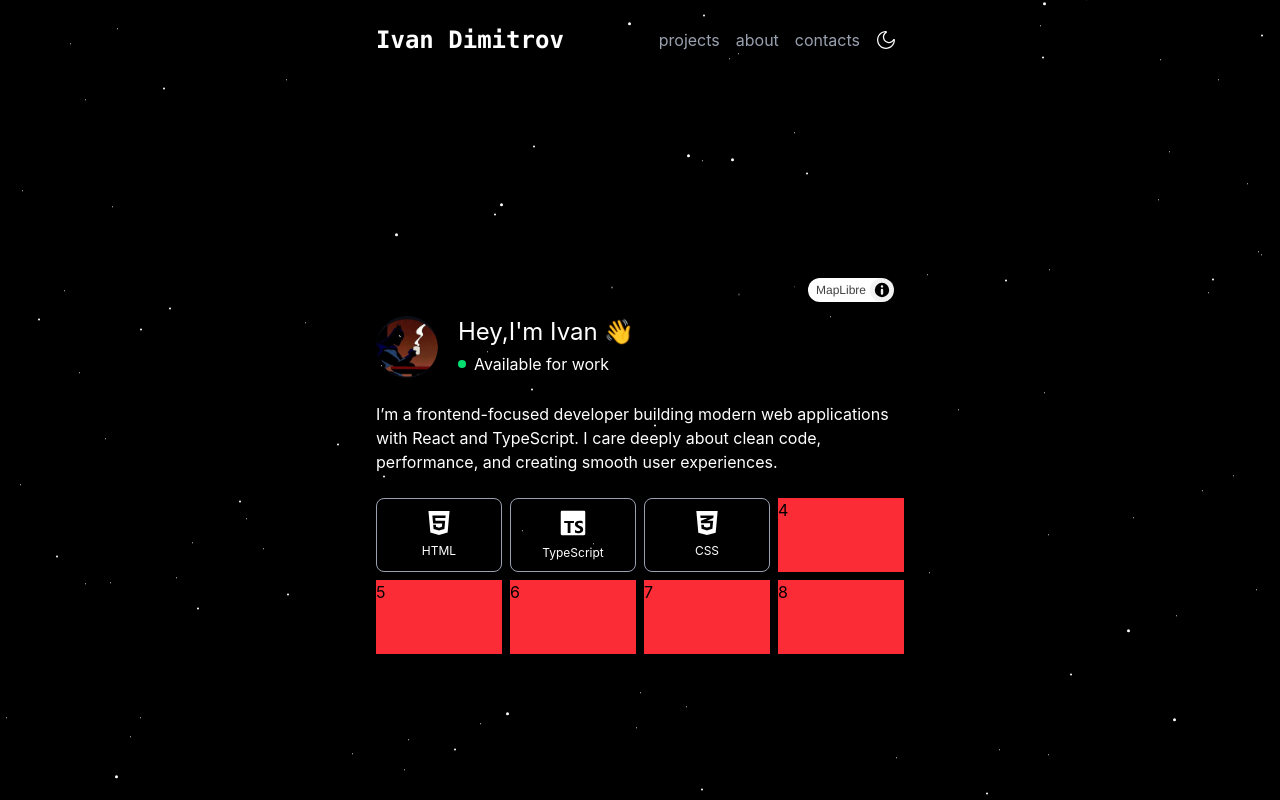
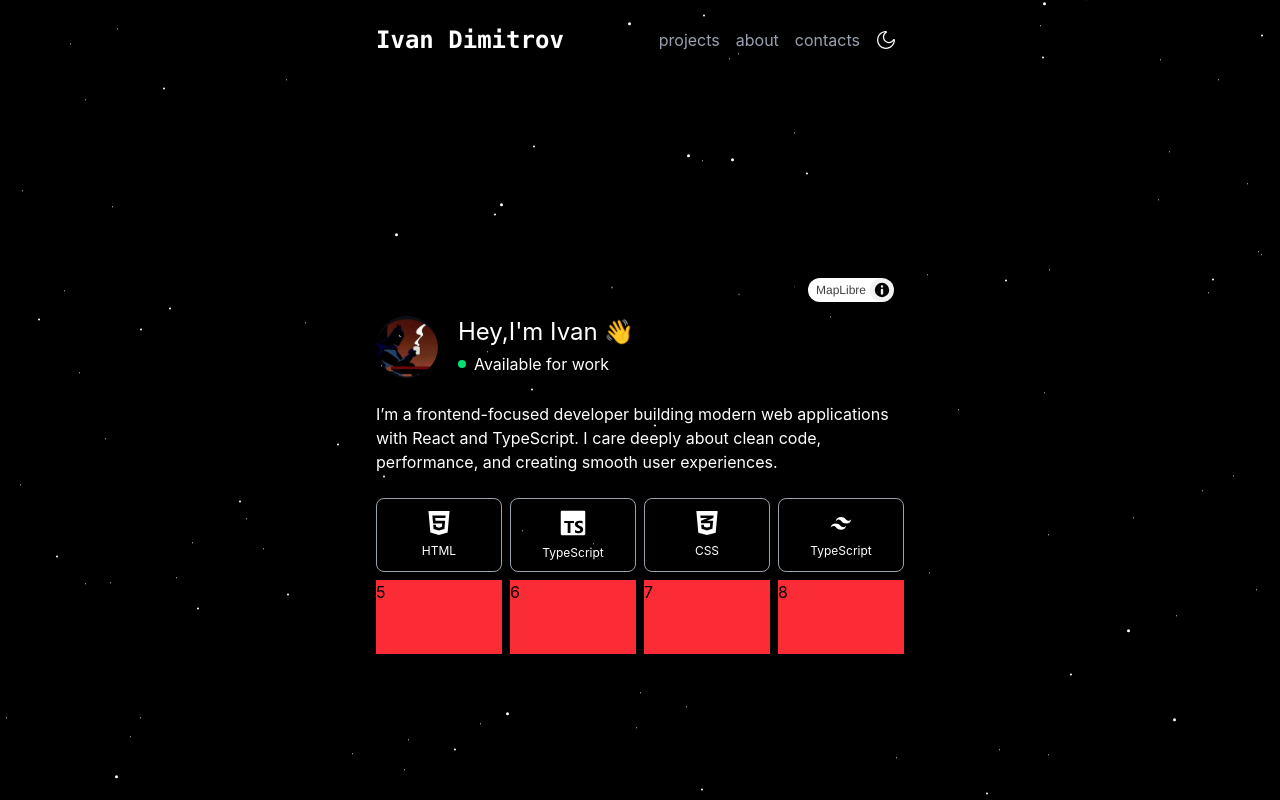
Before and after one commit to Durotaren/portfolio, a React (Vite) app: page / in a window 1280 px wide. Built offline with nearby package versions, Linux system fonts and the light colour scheme; no server answers.

Commit message:
Develop the TailwindIcon component

```diff
--- a/src/components/Skills.tsx
+++ b/src/components/Skills.tsx
@@ -1,6 +1,7 @@
 import HtmlIcon from './icons/HtmlIcon';
 import TypeScriptIcon from './icons/TypeScript';
 import CssIcon from './icons/CssIcon';
+import TailwindIcon from './icons/TailwindIcon';
 
 export default function Skills() {
   return (
@@ -8,7 +9,7 @@ export default function Skills() {
       <HtmlIcon />
       <TypeScriptIcon />
       <CssIcon />
-      <div className="w-full h-full bg-red-500">4</div>
+      <TailwindIcon />
       <div className="w-full h-full bg-red-500">5</div>
       <div className="w-full h-full bg-red-500">6</div>
       <div className="w-full h-full bg-red-500">7</div>
--- /dev/null
+++ b/src/components/icons/TailwindIcon.tsx
@@ -0,0 +1,36 @@
+export default function TailwindIcon() {
+  return (
+    <div className="w-full h-full rounded-lg group flex flex-col gap-2 items-center justify-center border border-gray-400">
+      <svg
+        className="w-6 h-6 text-white group-hover:text-blue-600 transition-transform duration-300 group-hover:-translate-y-1"
+        viewBox="0 0 32 32"
+        xmlns="http://www.w3.org/2000/svg"
+        fill="#ffffff"
+      >
+        <g id="SVGRepo_bgCarrier" stroke-width="0"></g>
+        <g
+          id="SVGRepo_tracerCarrier"
+          stroke-linecap="round"
+          stroke-linejoin="round"
+        ></g>
+        <g id="SVGRepo_iconCarrier">
+          <title>file_type_tailwind</title>
+          <path
+            d="M9,13.7q1.4-5.6,7-5.6c5.6,0,6.3,4.2,9.1,4.9q2.8.7,4.9-2.1-1.4,5.6-7,5.6c-5.6,0-6.3-4.2-9.1-4.9Q11.1,10.9,9,13.7ZM2,22.1q1.4-5.6,7-5.6c5.6,0,6.3,4.2,9.1,4.9q2.8.7,4.9-2.1-1.4,5.6-7,5.6c-5.6,0-6.3-4.2-9.1-4.9Q4.1,19.3,2,22.1Z"
+            fill="#ffffff"
+          ></path>
+        </g>
+      </svg>
+
+      <p className="text-white text-xs">TypeScript</p>
+
+      <style>
+        {`
+          .group:hover path {
+            fill: #69f0ff;
+          }
+        `}
+      </style>
+    </div>
+  );
+}
```
